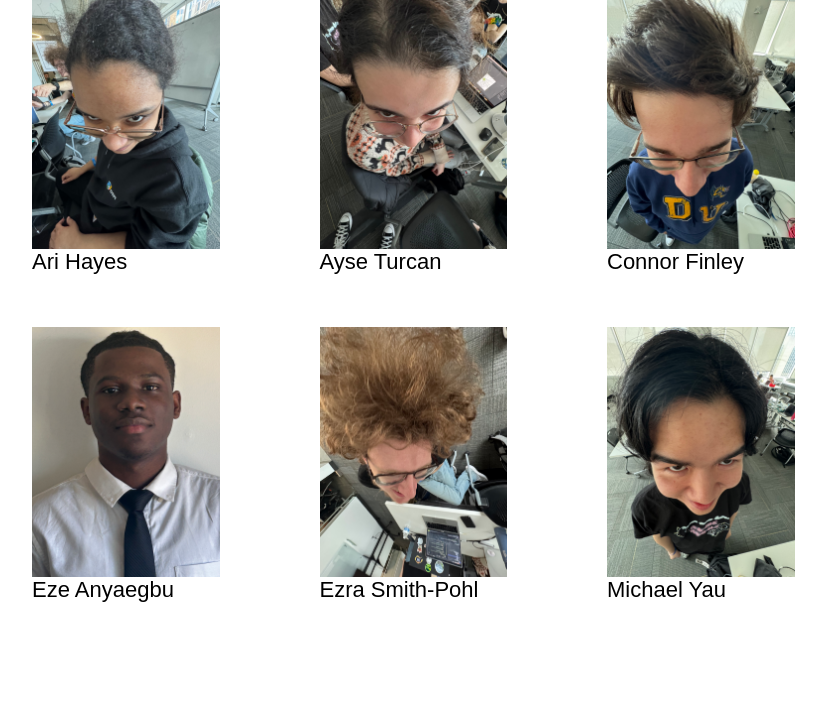
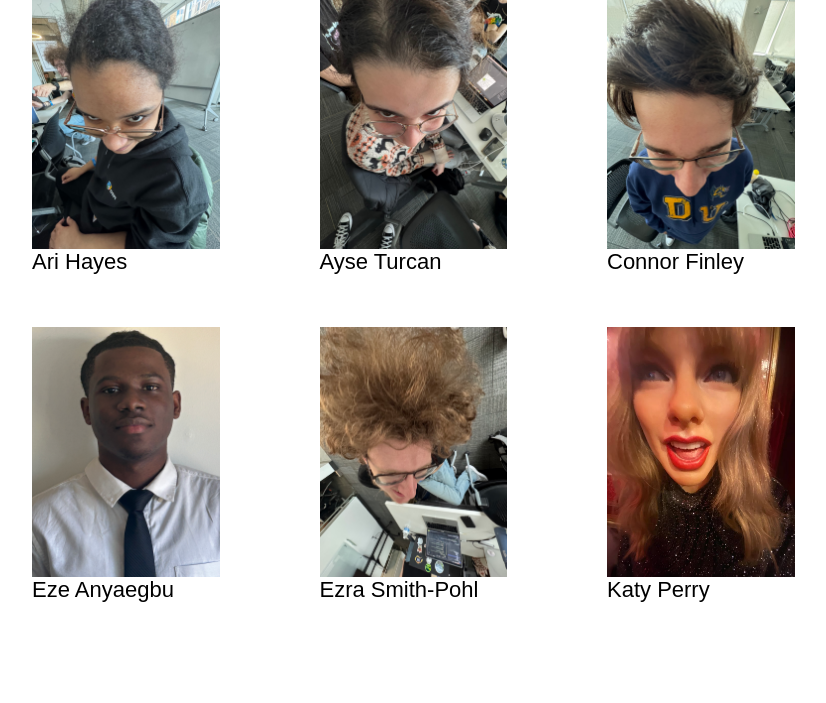
Before and after one commit to eas499/PhillyCodefest2025, a Flask app: template templates/about.html in a window 1280 px wide; the page is wider, and only the part inside the window is pictured. Shown: the part 761-1464 px from the top of that part, without its empty margins (288-1114 px from the left). Run offline with Flask 3, Linux system fonts and the light colour scheme; the template is opened without the code that fills it, so the values that code supplies are empty; parts of the project's set-up code (start-up, migrations or seed data) failed here and were passed over; some web fonts are replaced.

Commit message:
Added Katy Perry

```diff
--- a/templates/about.html
+++ b/templates/about.html
@@ -62,9 +62,9 @@
             </div>
 
             <div class="gallery__item gallery__item--6">
-                <img class="gallery__img" src="static/images/micheal.jpeg" alt="Group Member 6">
+                <img class="gallery__img" src="static/images/katyperry.jpg" alt="Group Member 6 (the goat)">
               </a>
-              <div class="desc">Michael Yau</div>
+              <div class="desc">Katy Perry</div>
             </div>
         </div>
     </div>
```
Also changed, not shown: static/images/katyperry.jpg (added).
